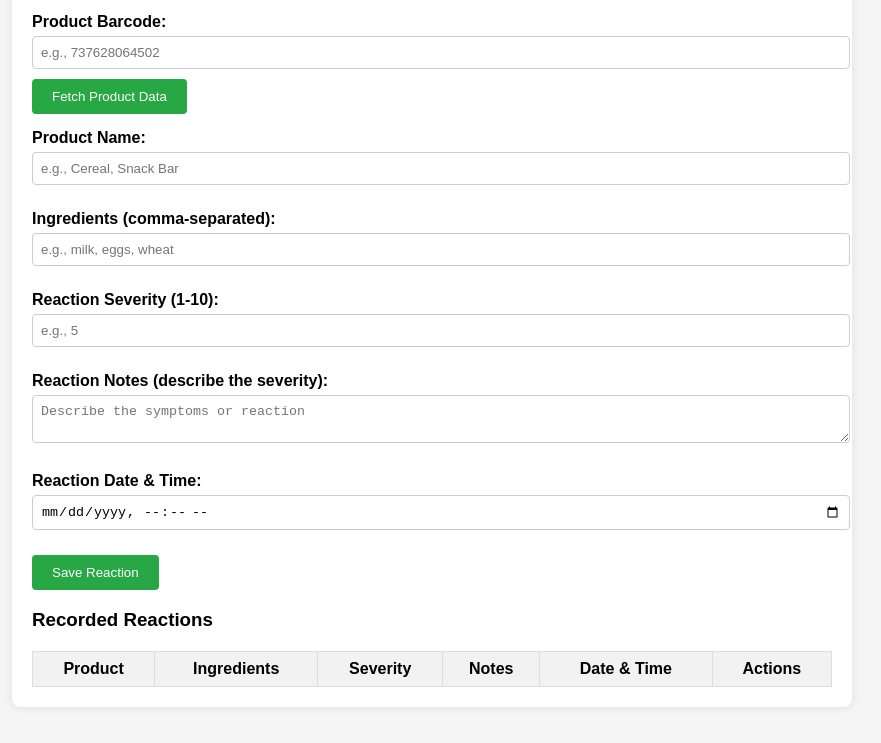
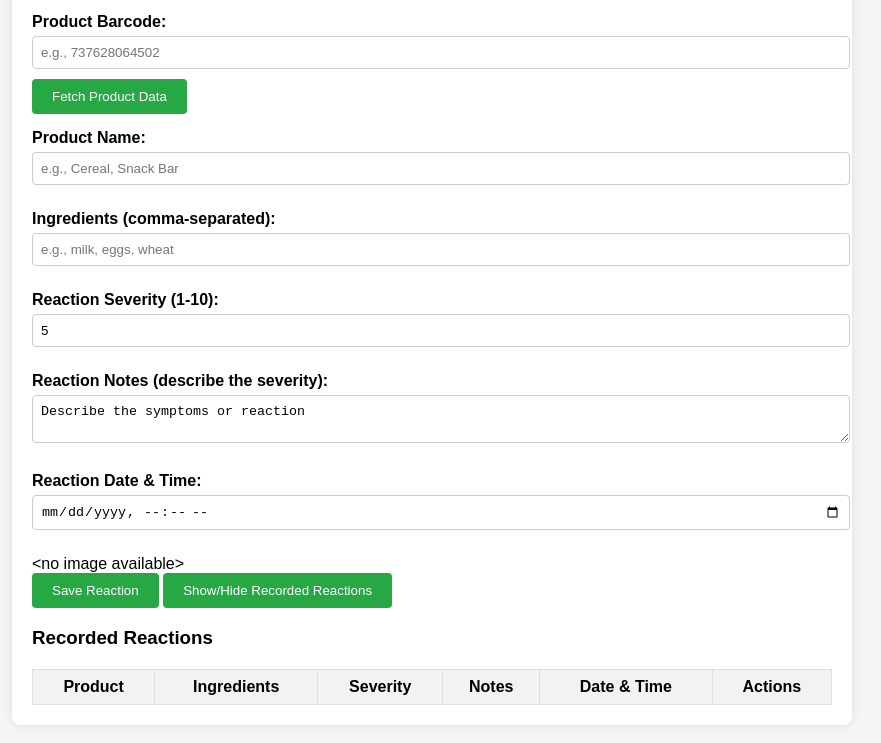
Before and after one commit to mowenuk/allergy-recorder, a plain HTML site: page index.html in a window 1280 px wide. Shown: the part 147-890 px from the top of the page, without its empty margins (208-1089 px from the left). Drawn offline with Linux system fonts and the light colour scheme.

Commit message:
Update index.html

```diff
--- a/index.html
+++ b/index.html
@@ -5,9 +5,8 @@
   <meta name="viewport" content="width=device-width, initial-scale=1.0">
   <title>Allergy Tracker</title>
   <link rel="stylesheet" href="style.css">
-  <script defer src="app.js"></script>
 </head>
-<body>
+<body onload="setDefaultDateTime()">
   <div class="container">
     <h2>Allergy Tracker</h2>
     <p>Enter the product barcode to fetch the name, ingredients, and photo, or manually enter them. Add notes and record the date and time of the reaction.</p>
@@ -30,12 +29,12 @@
 
     <div class="form-group">
       <label for="severity">Reaction Severity (1-10):</label>
-      <input type="number" id="severity" min="1" max="10" placeholder="e.g., 5">
+      <input type="number" id="severity" min="1" max="10" value="5">
     </div>
 
     <div class="form-group">
       <label for="notes">Reaction Notes (describe the severity):</label>
-      <textarea id="notes" placeholder="Describe the symptoms or reaction"></textarea>
+      <textarea id="notes" placeholder="Describe the symptoms or reaction">Describe the symptoms or reaction</textarea>
     </div>
 
     <div class="form-group">
@@ -44,10 +43,12 @@
     </div>
 
     <img id="productImage" src="" alt="Product Image" style="display: none;">
+    <div id="noImageText">&lt;no image available&gt;</div>
 
     <button onclick="addOrUpdateReaction()">Save Reaction</button>
+    <button onclick="toggleReactionsTable()">Show/Hide Recorded Reactions</button>
 
-    <div class="reaction-list">
+    <div class="reaction-list" id="reactionList">
       <h3>Recorded Reactions</h3>
       <table id="reactionTable">
         <thead>
@@ -71,5 +72,7 @@
       <ul id="commonIngredientsList"></ul>
     </div>
   </div>
+
+  <script src="app.js"></script>
 </body>
 </html>
```
